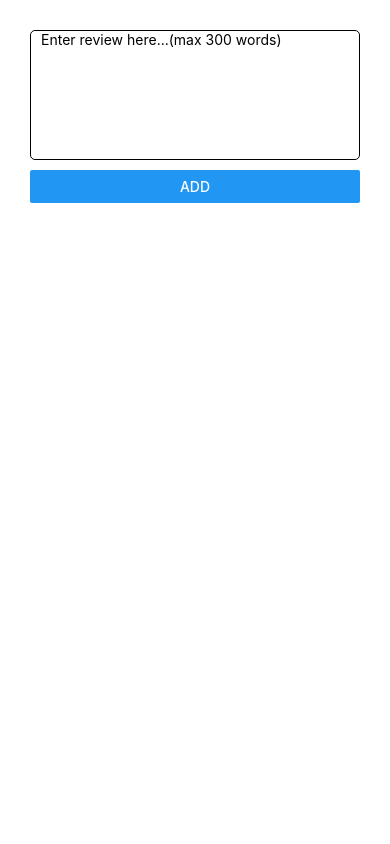
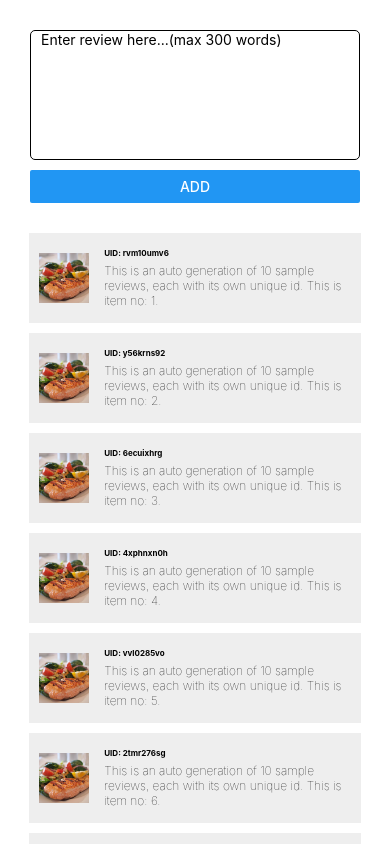
Before and after one commit to Mohafizz/dishreviews-react-native, a React Native app: screen / in a window 390 px wide. Built offline with nearby package versions, Linux system fonts and the light colour scheme.

Commit message:
added unique id and generated 10 sample reviews

```diff
--- a/App.js
+++ b/App.js
@@ -4,10 +4,11 @@ import ReviewInput from "./src/components/ReviewInput/ReviewInput";
 import ReviewItem from "./src/components/ReviewItem/ReviewItem";
 import dishImage from "./src/assets/salmon-dish-food-meal-46239.jpeg";
 import DishDetail from "./src/components/DishDetail/DishDetail";
+import reviews from "./src/seedData/seedData";
 
 export default class App extends Component {
   state = {
-    reviews: [],
+    reviews: reviews,
     selectedDish: null
   };
 
@@ -15,7 +16,9 @@ export default class App extends Component {
     this.setState(prevState => {
       return {
         reviews: prevState.reviews.concat({
-          key: new Date().valueOf(),
+          key: Math.random()
+            .toString(36)
+            .substr(2, 9),
           review: reviews,
           image: dishImage
         })
@@ -53,6 +56,7 @@ export default class App extends Component {
   render() {
     return (
       <View style={styles.container}>
+        {console.log("here", reviews)}
         <DishDetail
           selectedDish={this.state.selectedDish}
           onItemDeleted={this.dishDeletedHandler}
--- /dev/null
+++ b/src/seedData/seedData.js
@@ -0,0 +1,14 @@
+let reviews = [];
+
+for (let index = 0; index < 10; index++) {
+  reviews.push({
+    key: Math.random()
+      .toString(36)
+      .substr(2, 9),
+    review: `This is an auto generation of 10 sample reviews, each with its own unique id. This is item no: ${index +
+      1}.`,
+    image: require("../assets/salmon-dish-food-meal-46239.jpeg")
+  });
+}
+
+module.exports = reviews;
```
Also changed, not shown: 47 other files (tests, documents, lock files or other folders).
